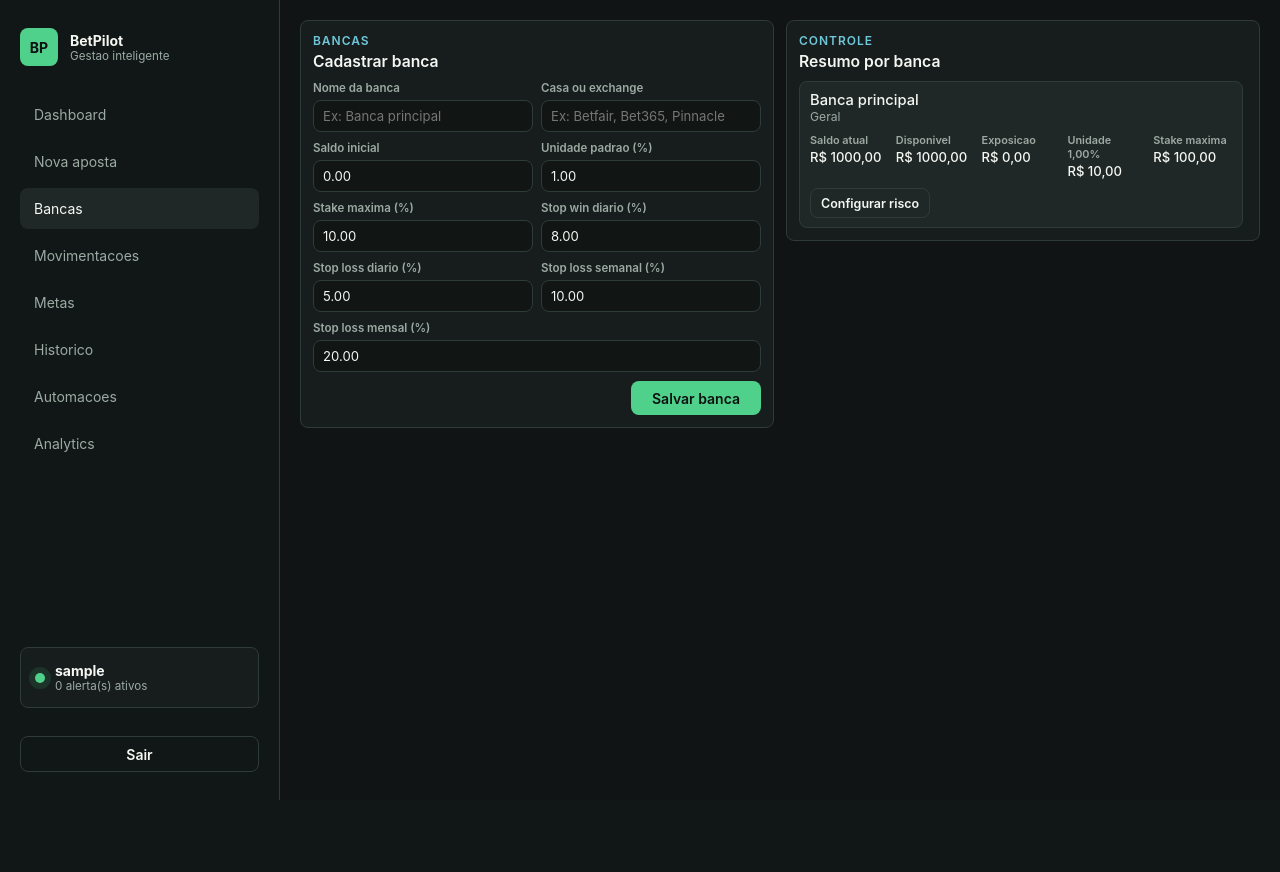
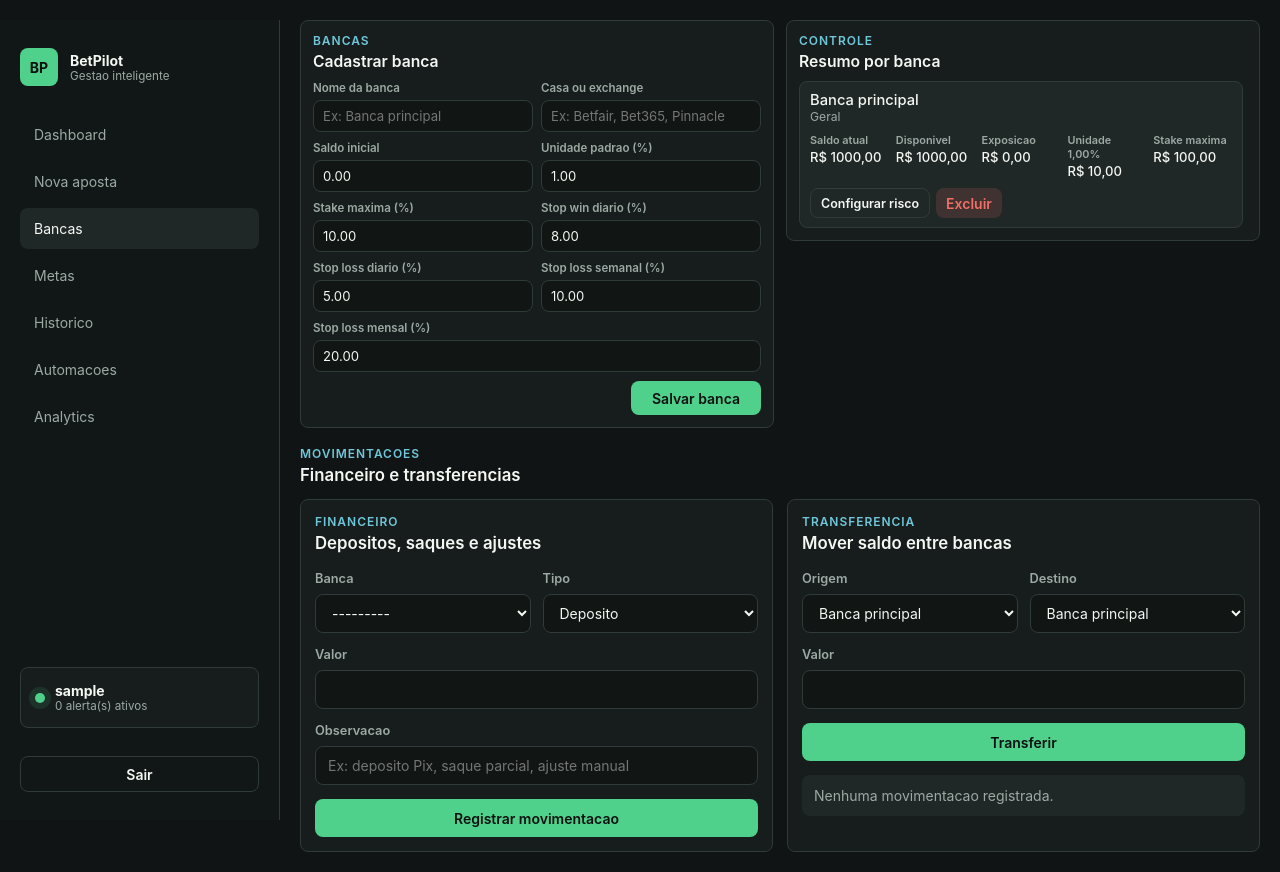
Before and after one commit to mullersilv4/betpilot, a Django app: page / in a window 1280 px wide, after a click on "Bancas". Before the commit the page ends 800 px from the top, so only its background shows below. Run offline with Django 5.2, Linux system fonts and the light colour scheme; the visitor is signed in with stand-in values (Sample User, id 1); data comes from the database, SQL or seed files in the repository; data that the repository does not hold is empty.

Commit message:
alterações no menu sidebar, bancas

```diff
--- a/dashboard/static/dashboard/styles.css
+++ b/dashboard/static/dashboard/styles.css
@@ -406,10 +406,16 @@ textarea {
 }
 
 .panel h2,
-.bankroll-band h2 {
+.bankroll-band h2,
+.section-subheading h2 {
   margin: 4px 0 0;
   font-size: 1.05rem;
   font-weight: 600;
+}
+
+.section-subheading {
+  grid-column: 1 / -1;
+  margin-top: 4px;
 }
 
 .panel select {
@@ -1110,6 +1116,10 @@ td strong {
   align-items: center;
   gap: 8px;
   flex-wrap: wrap;
+}
+
+.bankroll-actions form {
+  margin: 0;
 }
 
 #bankroll {
--- a/dashboard/templates/dashboard/index.html
+++ b/dashboard/templates/dashboard/index.html
@@ -22,7 +22,6 @@
           <a class="active" href="#dashboard">Dashboard</a>
           <a href="#new-bet">Nova aposta</a>
           <a href="#bankroll">Bancas</a>
-          <a href="#transactions">Movimentacoes</a>
           <a href="#goals">Metas</a>
           <a href="#bets">Historico</a>
           <a href="#automation">Automacoes</a>
@@ -296,6 +295,10 @@
                   </dl>
                   <div class="bankroll-actions">
                     <a class="ghost-button compact link-button subtle-link" href="{% url 'dashboard:edit_bankroll' bankroll.pk %}">Configurar risco</a>
+                    <form method="post" action="{% url 'dashboard:delete_bankroll' bankroll.pk %}" onsubmit="return confirm('Excluir esta banca? Esta acao nao pode ser desfeita.');">
+                      {% csrf_token %}
+                      <button class="mini-button danger" type="submit">Excluir</button>
+                    </form>
                     {% if bankroll.risk_alerts %}
                       <span class="risk-badge">Alerta ativo</span>
                     {% endif %}
@@ -308,7 +311,12 @@
           </article>
         </section>
 
-        <section id="transactions" class="workspace-grid compact-grid" data-screen="transactions">
+        <section id="transactions" class="workspace-grid compact-grid" data-screen="bankroll">
+          <div class="section-subheading">
+            <p class="eyebrow">Movimentacoes</p>
+            <h2>Financeiro e transferencias</h2>
+          </div>
+
           <article class="panel">
             <div class="panel-header">
               <div>
--- a/dashboard/urls.py
+++ b/dashboard/urls.py
@@ -15,4 +15,5 @@ urlpatterns = [
     path('apostas/<int:pk>/excluir/', views.delete_bet, name='delete_bet'),
     path('bancas/<int:pk>/', views.bankroll_detail, name='bankroll_detail'),
     path('bancas/<int:pk>/editar/', views.edit_bankroll, name='edit_bankroll'),
+    path('bancas/<int:pk>/excluir/', views.delete_bankroll, name='delete_bankroll'),
 ]
--- a/dashboard/views.py
+++ b/dashboard/views.py
@@ -10,6 +10,7 @@ from django.contrib.auth.views import LoginView
 from django.utils.decorators import method_decorator
 from django.utils import timezone
 from django.views.decorators.csrf import ensure_csrf_cookie
+from django.db.models import ProtectedError
 from django.db import transaction
 from django.db.models import Q
 from django.db.models import Sum
@@ -683,6 +684,23 @@ def edit_bankroll(request, pk):
 
 
 @login_required
+def delete_bankroll(request, pk):
+    bankroll = get_object_or_404(Bankroll, pk=pk, owner=request.user)
+    if request.method == 'POST':
+        name = bankroll.name
+        try:
+            bankroll.delete()
+        except ProtectedError:
+            messages.error(
+                request,
+                'Nao foi possivel excluir essa banca porque ela ja possui apostas vinculadas.',
+            )
+        else:
+            messages.success(request, f'Banca "{name}" excluida com sucesso.')
+    return redirect('dashboard:index')
+
+
+@login_required
 def settle_bet(request, pk, status):
     bet = get_object_or_404(Bet, pk=pk, bankroll__owner=request.user)
     if bet.strategy == 'Surebet':
```
